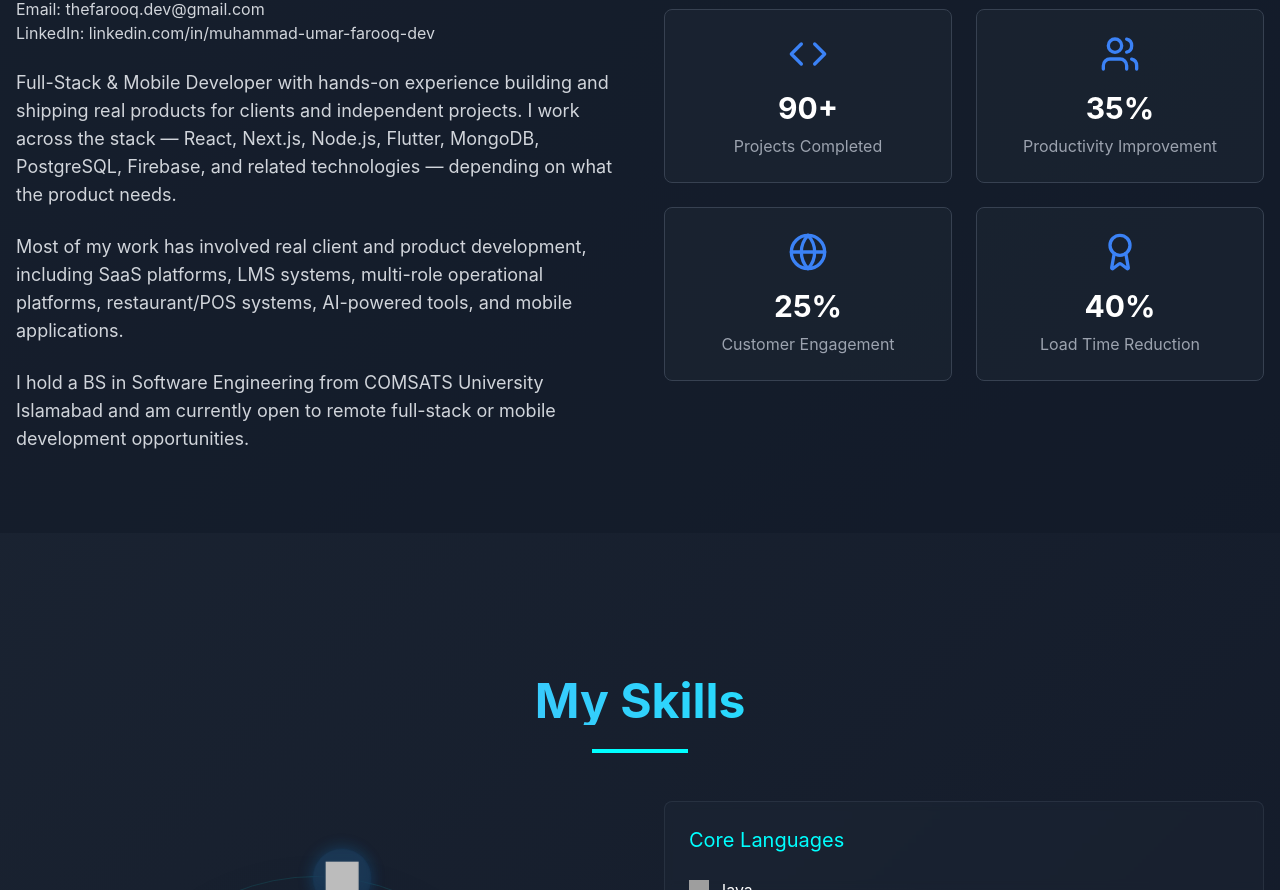
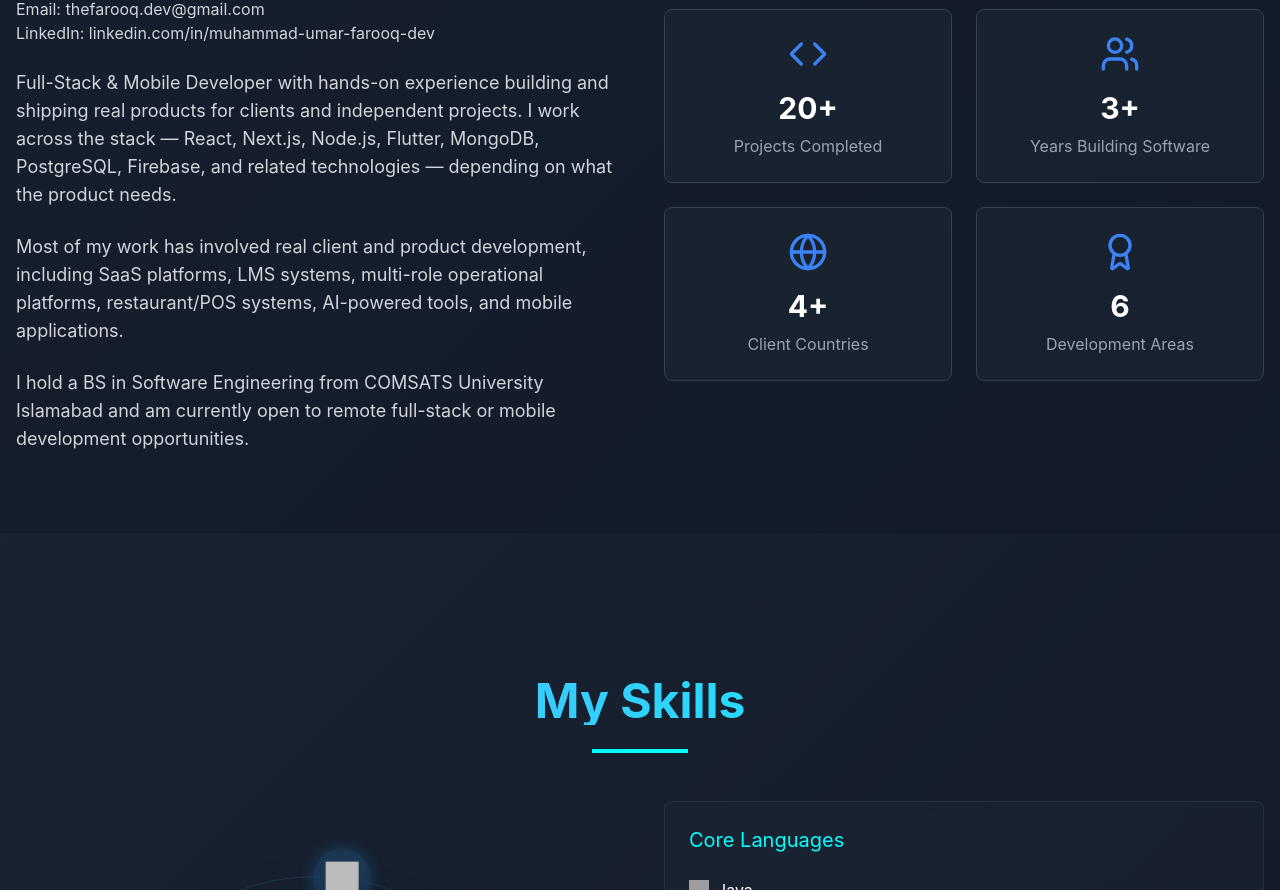
Before and after one commit to farooqintheloop/portfolio, a React (Vite) app: page / in a window 1280 px wide. Shown: the part 1067-1957 px from the top of the page. Built offline with nearby package versions, Linux system fonts and the light colour scheme; grey boxes are pictures that could not be loaded.

Commit message:
Updated About

```diff
--- a/src/components/AboutSection.jsx
+++ b/src/components/AboutSection.jsx
@@ -3,10 +3,10 @@ import { Users, Globe, Code, Award } from 'lucide-react';
 
 const AboutSection = () => {
   const stats = [
-    { label: 'Projects Completed', value: '90+', icon: Code },
-    { label: 'Productivity Improvement', value: '35%', icon: Users },
-    { label: 'Customer Engagement', value: '25%', icon: Globe },
-    { label: 'Load Time Reduction', value: '40%', icon: Award },
+    { label: 'Projects Completed', value: '20+', icon: Code },
+    { label: 'Years Building Software', value: '3+', icon: Users },
+    { label: 'Client Countries', value: '4+', icon: Globe },
+    { label: 'Development Areas', value: '6', icon: Award },
   ];
 
   return (
```
